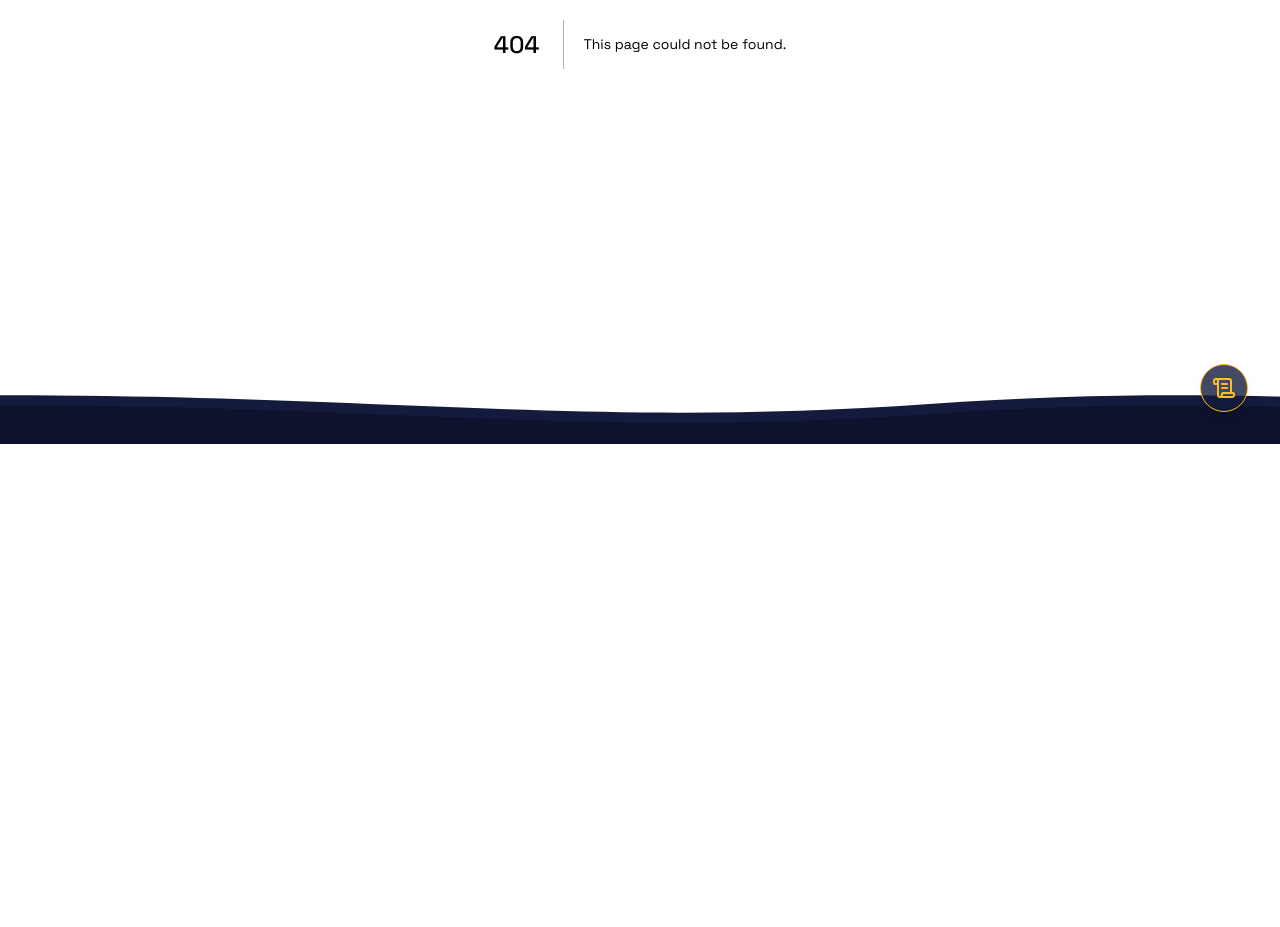
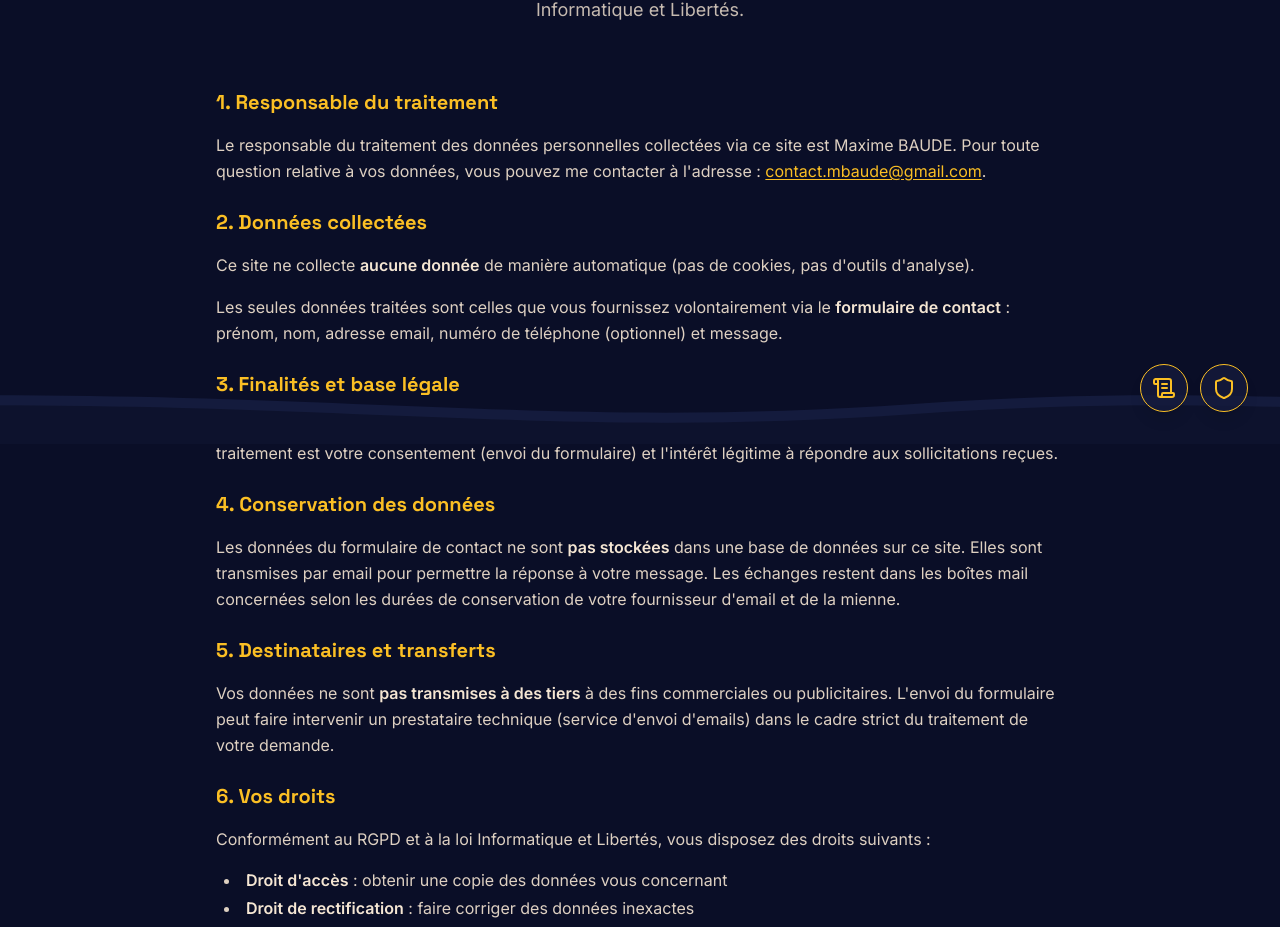
Before and after one commit to MaximeCode/My_Portfolio, a Next.js app: page /politique-confidentialite in a window 1280 px wide. Before the commit this address had no page. Shown: the part 356-1283 px from the top of the page. Before the commit the page ends 800 px from the top, so only its background shows below. Built offline with nearby package versions, Linux system fonts and the light colour scheme.

Commit message:
Privacy policies page added + buttons placement updated

```diff
--- a/src/app/(pages)/mentions-legales/page.jsx
+++ b/src/app/(pages)/mentions-legales/page.jsx
@@ -1,3 +1,4 @@
+import Link from "next/link";
 import Base from "@/app/Components/Front/Base";
 import Title from "@/app/Components/Front/Title";
 import { siteOwner, contact, legal } from "@/app/data/site.config";
@@ -133,10 +134,20 @@ export default function MentionsLegales() {
               <li>Droit d&apos;opposition</li>
               <li>Droit à la limitation du traitement</li>
             </ul>
-            <p className="text-foreground/90 leading-relaxed">
+            <p className="text-foreground/90 leading-relaxed mb-4">
               Pour exercer ces droits, vous pouvez contacter le responsable du
               traitement à l&apos;adresse suivante :{" "}
               <strong className="text-foreground">{emailAddress}</strong>
+            </p>
+            <p className="text-foreground/90 leading-relaxed">
+              Pour plus de détails sur le traitement de vos données, consultez la{" "}
+              <Link
+                href="/politique-confidentialite"
+                className="text-secondary hover:text-primary transition-colors duration-300 underline underline-offset-2"
+              >
+                Politique de confidentialité
+              </Link>
+              .
             </p>
           </div>
 
--- /dev/null
+++ b/src/app/(pages)/politique-confidentialite/page.jsx
@@ -0,0 +1,192 @@
+import Link from "next/link";
+import Base from "@/app/Components/Front/Base";
+import Title from "@/app/Components/Front/Title";
+import { siteOwner, contact, legal } from "@/app/data/site.config";
+
+export const metadata = {
+  title: "Politique de confidentialité",
+  description: `Politique de confidentialité et protection des données du portfolio de ${siteOwner.fullName}.`,
+};
+
+export default function PolitiqueConfidentialite() {
+  const { fullName, lastUpdated } = { ...siteOwner, ...legal };
+
+  return (
+    <Base>
+      <main className="max-w-4xl mx-auto px-4 sm:px-6 py-12">
+        <Title text="Politique de confidentialité" />
+
+        <p className="text-foreground/80 text-lg max-w-3xl mx-auto text-center mb-16">
+          Cette page décrit comment sont traitées vos données personnelles sur ce
+          site, conformément au Règlement général sur la protection des données
+          (RGPD) et à la loi Informatique et Libertés.
+        </p>
+
+        <div className="space-y-6">
+          {/* 1. Responsable du traitement */}
+          <div>
+            <h2 className="text-xl font-bold text-secondary mb-4">
+              1. Responsable du traitement
+            </h2>
+            <p className="text-foreground/90 leading-relaxed">
+              Le responsable du traitement des données personnelles collectées
+              via ce site est {fullName}. Pour toute question relative à vos
+              données, vous pouvez me contacter à l&apos;adresse :{" "}
+              <a
+                href={`mailto:${contact.email}`}
+                className="text-secondary hover:text-primary transition-colors duration-300 underline underline-offset-2"
+              >
+                {contact.email}
+              </a>
+              .
+            </p>
+          </div>
+
+          {/* 2. Données collectées */}
+          <div>
+            <h2 className="text-xl font-bold text-secondary mb-4">
+              2. Données collectées
+            </h2>
+            <p className="text-foreground/90 leading-relaxed mb-4">
+              Ce site ne collecte <strong className="text-foreground">aucune donnée</strong> de
+              manière automatique (pas de cookies, pas d&apos;outils d&apos;analyse).
+            </p>
+            <p className="text-foreground/90 leading-relaxed">
+              Les seules données traitées sont celles que vous fournissez
+              volontairement via le <strong className="text-foreground">formulaire de contact</strong> :
+              prénom, nom, adresse email, numéro de téléphone (optionnel) et
+              message.
+            </p>
+          </div>
+
+          {/* 3. Finalités et base légale */}
+          <div>
+            <h2 className="text-xl font-bold text-secondary mb-4">
+              3. Finalités et base légale
+            </h2>
+            <p className="text-foreground/90 leading-relaxed">
+              Ces données sont utilisées <strong className="text-foreground">uniquement</strong> pour
+              traiter votre demande et vous répondre. La base légale du
+              traitement est votre consentement (envoi du formulaire) et
+              l&apos;intérêt légitime à répondre aux sollicitations reçues.
+            </p>
+          </div>
+
+          {/* 4. Conservation des données */}
+          <div>
+            <h2 className="text-xl font-bold text-secondary mb-4">
+              4. Conservation des données
+            </h2>
+            <p className="text-foreground/90 leading-relaxed">
+              Les données du formulaire de contact ne sont{" "}
+              <strong className="text-foreground">pas stockées</strong> dans une
+              base de données sur ce site. Elles sont transmises par email pour
+              permettre la réponse à votre message. Les échanges restent dans les
+              boîtes mail concernées selon les durées de conservation de votre
+              fournisseur d&apos;email et de la mienne.
+            </p>
+          </div>
+
+          {/* 5. Destinataires et transferts */}
+          <div>
+            <h2 className="text-xl font-bold text-secondary mb-4">
+              5. Destinataires et transferts
+            </h2>
+            <p className="text-foreground/90 leading-relaxed">
+              Vos données ne sont <strong className="text-foreground">pas transmises à des tiers</strong> à
+              des fins commerciales ou publicitaires. L&apos;envoi du formulaire
+              peut faire intervenir un prestataire technique (service d&apos;envoi
+              d&apos;emails) dans le cadre strict du traitement de votre
+              demande.
+            </p>
+          </div>
+
+          {/* 6. Vos droits */}
+          <div>
+            <h2 className="text-xl font-bold text-secondary mb-4">
+              6. Vos droits
+            </h2>
+            <p className="text-foreground/90 leading-relaxed mb-4">
+              Conformément au RGPD et à la loi Informatique et Libertés, vous
+              disposez des droits suivants :
+            </p>
+            <ul className="list-disc list-inside text-foreground/90 space-y-1 mb-4 ml-2">
+              <li>
+                <strong className="text-foreground">Droit d&apos;accès</strong> : obtenir une copie des données vous concernant
+              </li>
+              <li>
+                <strong className="text-foreground">Droit de rectification</strong> : faire corriger des données inexactes
+              </li>
+              <li>
+                <strong className="text-foreground">Droit à l&apos;effacement</strong> : demander la suppression de vos données
+              </li>
+              <li>
+                <strong className="text-foreground">Droit d&apos;opposition</strong> : vous opposer à un traitement
+              </li>
+              <li>
+                <strong className="text-foreground">Droit à la limitation</strong> : demander la limitation du traitement
+              </li>
+            </ul>
+            <p className="text-foreground/90 leading-relaxed mb-4">
+              Pour exercer ces droits, contactez-moi à{" "}
+              <a
+                href={`mailto:${contact.email}`}
+                className="text-secondary hover:text-primary transition-colors duration-300 underline underline-offset-2"
+              >
+                {contact.email}
+              </a>
+              . Vous pouvez également introduire une réclamation auprès de la{" "}
+              <a
+                href="https://www.cnil.fr"
+                target="_blank"
+                rel="noopener noreferrer"
+                className="text-secondary hover:text-primary transition-colors duration-300 underline underline-offset-2"
+              >
+                CNIL
+              </a>
+              .
+            </p>
+          </div>
+
+          {/* 7. Cookies */}
+          <div>
+            <h2 className="text-xl font-bold text-secondary mb-4">
+              7. Cookies
+            </h2>
+            <p className="text-foreground/90 leading-relaxed">
+              Ce site n&apos;utilise <strong className="text-foreground">aucun cookie</strong>, ni
+              technique, ni analytique, ni publicitaire. Aucune donnée de
+              navigation n&apos;est collectée ni stockée.
+            </p>
+          </div>
+
+          {/* 8. Modifications */}
+          <div>
+            <h2 className="text-xl font-bold text-secondary mb-4">
+              8. Modifications
+            </h2>
+            <p className="text-foreground/90 leading-relaxed">
+              Cette politique de confidentialité peut être mise à jour. La date
+              de dernière mise à jour est indiquée en bas de page. En cas de
+              changement substantiel, une information pourra être portée à votre
+              connaissance si vous nous avez contactés récemment.
+            </p>
+          </div>
+        </div>
+
+        <p className="text-foreground/50 text-sm text-center mt-12 italic">
+          Dernière mise à jour : {lastUpdated}
+        </p>
+
+        <p className="text-foreground/60 text-sm text-center mt-4">
+          <Link
+            href="/mentions-legales"
+            className="text-secondary hover:text-primary transition-colors duration-300 underline underline-offset-2"
+          >
+            Voir les mentions légales
+          </Link>
+        </p>
+      </main>
+    </Base>
+  );
+}
--- a/src/app/Components/ContactSection.jsx
+++ b/src/app/Components/ContactSection.jsx
@@ -1,4 +1,5 @@
 import React, { useState } from "react";
+import Link from "next/link";
 import { mySocialMedias } from "@/app/data/contact.data";
 import { contact, social } from "@/app/data/site.config";
 import {
@@ -278,9 +279,9 @@ export default function ContactSection() {
                 {/* Mention RGPD — à ajouter juste après le bouton submit */}
                 <p className="text-foreground/40 text-xs text-center mt-4">
                   Les données collectées sont utilisées uniquement pour répondre à votre message et ne sont pas transmises à des tiers.{" "}
-                  <a href="/mentions-legales" className="text-secondary/60 cursor-pointer hover:text-secondary transition-colors">
+                  <Link href="/politique-confidentialite" className="text-secondary/60 cursor-pointer hover:text-secondary transition-colors">
                     En savoir plus
-                  </a>
+                  </Link>
                 </p>
               </div>
             )}
--- a/src/app/Components/FooterMentionsLink.jsx
+++ b/src/app/Components/FooterMentionsLink.jsx
@@ -1,22 +1,36 @@
 "use client";
 
-import { ScrollText } from "lucide-react";
+import { ScrollText, Shield } from "lucide-react";
 import { Tooltip } from "react-tooltip";
+
+const footerLinkClass =
+  "flex h-12 w-12 items-center justify-center rounded-full border border-secondary bg-bg-accent/80 text-secondary shadow-lg hover:bg-primary hover:text-background hover:border-primary transition-all duration-300 focus:outline-none focus:ring-4 focus:ring-primary";
 
 export default function FooterMentionsLink() {
   return (
-    <footer className="fixed bottom-5 right-5 md:bottom-8 md:right-8 z-30">
+    <footer className="fixed bottom-5 right-5 md:bottom-8 md:right-8 z-30 flex items-center gap-3">
       <a
         href="/mentions-legales"
         target="_blank"
         rel="noopener noreferrer"
-        className="flex h-12 w-12 items-center justify-center rounded-full border border-secondary bg-bg-accent/80 text-secondary shadow-lg hover:bg-primary hover:text-background hover:border-primary transition-all duration-300 focus:outline-none focus:ring-4 focus:ring-primary"
-        data-tooltip-id={"tooltip_link_mentions_legales"}
-        data-tooltip-content="Voir les mentions légales"
+        className={footerLinkClass}
+        data-tooltip-id="tooltip_mentions_legales"
+        data-tooltip-content="Mentions légales"
       >
         <ScrollText className="w-6 h-6" />
       </a>
-      <Tooltip id={"tooltip_link_mentions_legales"} />
+      <a
+        href="/politique-confidentialite"
+        target="_blank"
+        rel="noopener noreferrer"
+        className={footerLinkClass}
+        data-tooltip-id="tooltip_politique_confidentialite"
+        data-tooltip-content="Politique de confidentialité"
+      >
+        <Shield className="w-6 h-6" />
+      </a>
+      <Tooltip id="tooltip_mentions_legales" />
+      <Tooltip id="tooltip_politique_confidentialite" />
     </footer>
   );
 }
```
